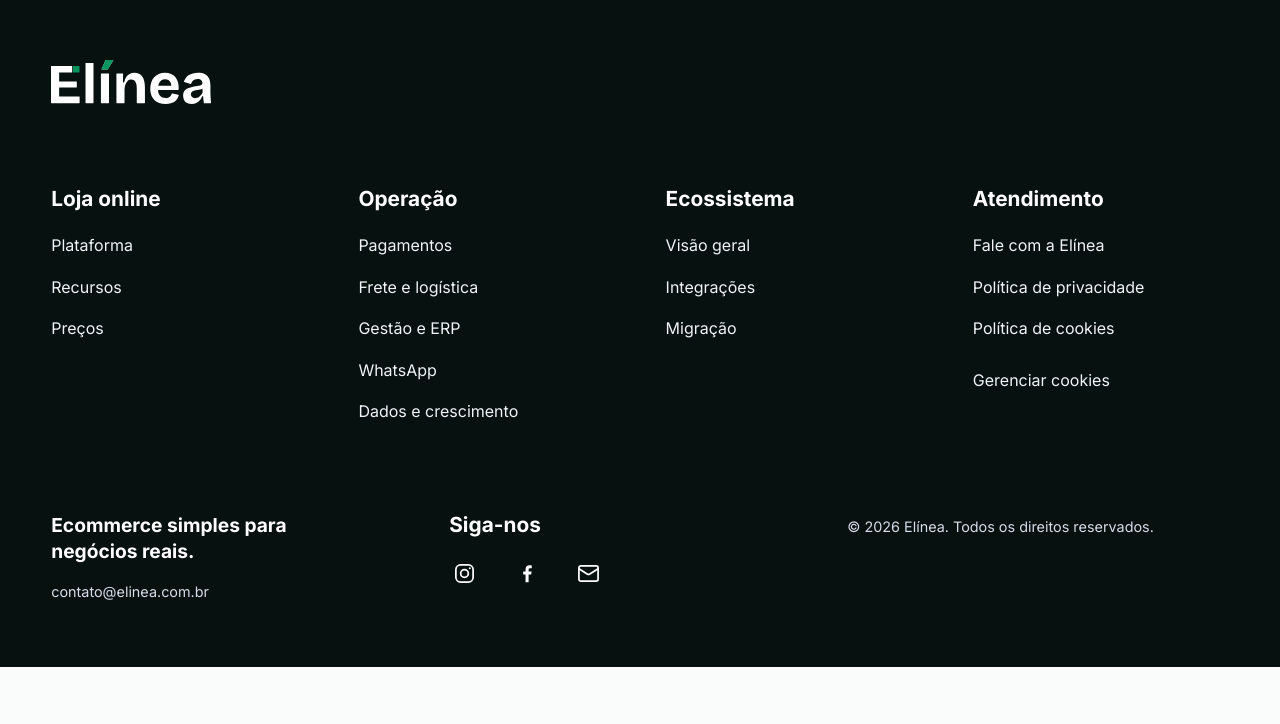
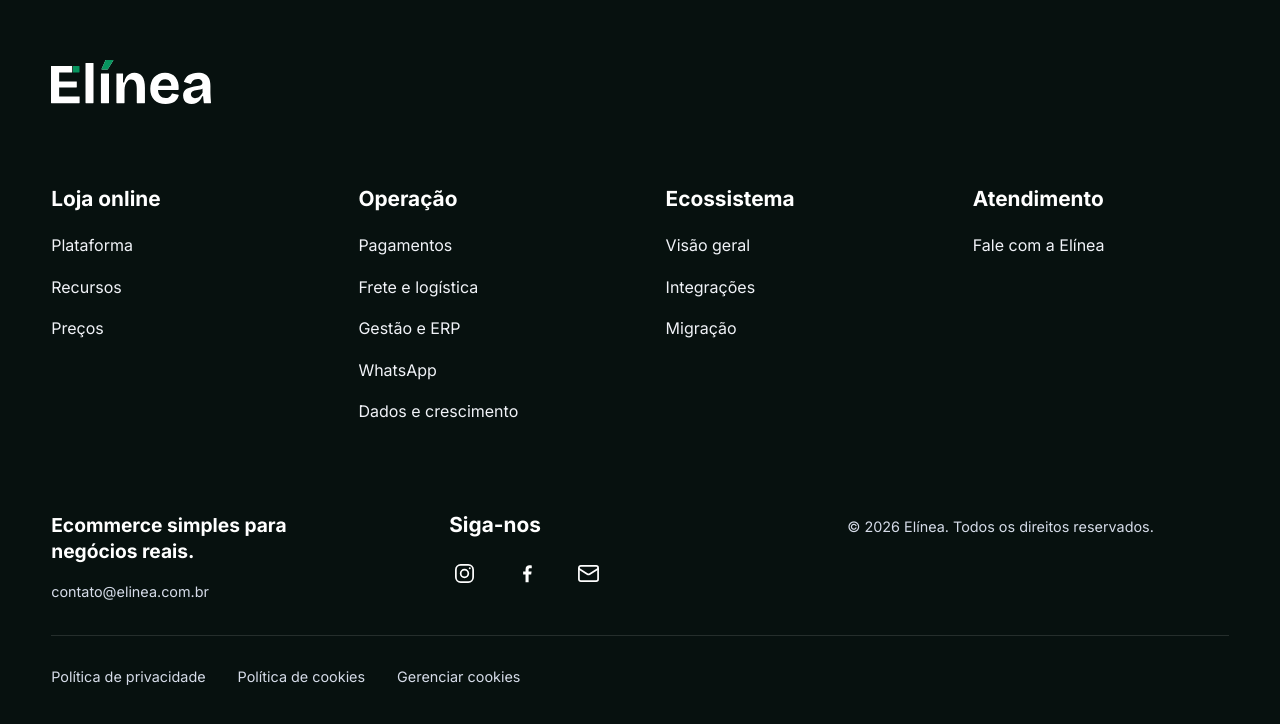
Before and after one commit to xploter13/elinea-site, a Nuxt app: page / in a window 1280 px wide. Shown: the part 7898-8622 px from the top of the page. Built offline with nearby package versions, Linux system fonts and the light colour scheme; no server answers.

Commit message:
Ajusta rodapé para gerenciar cookies e políticas de privacidade.

```diff
--- a/app/assets/css/main.css
+++ b/app/assets/css/main.css
@@ -1760,7 +1760,7 @@ body .page-shell .marketing-social-rail__label {
 .footer-container {
     width: min(100% - (var(--gutter) * 2), 1280px);
     margin-inline: auto;
-    padding-block: clamp(3.5rem, 5vw, 5rem) clamp(3.5rem, 5vw, 5rem);
+    padding-block: clamp(3.5rem, 5vw, 5rem) max(clamp(3.5rem, 5vw, 5rem), var(--cookie-banner-height, 0px));
 }
 
 .footer-logo {
--- a/app/components/site/CookieConsent.vue
+++ b/app/components/site/CookieConsent.vue
@@ -167,6 +167,5 @@ onBeforeUnmount(() => {
 
 <style>
 html { scroll-padding-bottom: var(--cookie-banner-height, 0px); }
-body { padding-bottom: var(--cookie-banner-height, 0px); }
 body:has(.cookie-dialog[open]) { overflow: hidden; }
 </style>
--- a/app/components/site/SiteFooter.vue
+++ b/app/components/site/SiteFooter.vue
@@ -37,9 +37,6 @@ const { openPreferences } = useCookieConsent()
         <div class="footer-links__group">
           <h2>Atendimento</h2>
           <a href="mailto:contato@elinea.com.br">Fale com a Elínea</a>
-          <NuxtLink to="/privacidade">Política de privacidade</NuxtLink>
-          <NuxtLink to="/cookies">Política de cookies</NuxtLink>
-          <button class="footer-privacy-button" type="button" @click="openPreferences">Gerenciar cookies</button>
         </div>
       </nav>
 
@@ -70,12 +67,18 @@ const { openPreferences } = useCookieConsent()
         </div>
         <p class="footer-meta__legal">© 2026 Elínea. Todos os direitos reservados.</p>
       </div>
+      <nav class="footer-privacy" aria-label="Privacidade e cookies">
+        <NuxtLink to="/privacidade">Política de privacidade</NuxtLink>
+        <NuxtLink to="/cookies">Política de cookies</NuxtLink>
+        <button class="footer-privacy-button" type="button" @click="openPreferences">Gerenciar cookies</button>
+      </nav>
     </div>
   </footer>
 </template>
 
 <style scoped>
-.footer-privacy-button { display: block; padding: 0; border: 0; background: none; color: #f1f3f8; font: inherit; font-size: 1rem; line-height: 1.45; text-align: left; cursor: pointer; min-height: 44px; }
-.footer-privacy-button:hover { color: #9ee2c0; text-decoration: underline; text-underline-offset: .25em; }
-.footer-privacy-button:focus-visible { outline: 2px solid var(--green-bright); outline-offset: 4px; }
+.footer-privacy { display: flex; flex-wrap: wrap; align-items: center; gap: .5rem 2rem; margin-top: 2rem; padding-top: 1.25rem; border-top: 1px solid rgb(255 255 255 / 12%); }
+.footer-privacy a, .footer-privacy-button { display: inline-flex; align-items: center; min-height: 44px; padding: 0; border: 0; background: none; color: #d6dce9; font: inherit; font-size: .9rem; line-height: 1.45; text-align: left; cursor: pointer; }
+.footer-privacy a:hover, .footer-privacy-button:hover { color: #9ee2c0; text-decoration: underline; text-underline-offset: .25em; }
+.footer-privacy :is(a, button):focus-visible { outline: 2px solid var(--green-bright); outline-offset: 4px; }
 </style>
```
Also changed, not shown: 1 other file (tests, documents, lock files or other folders).
